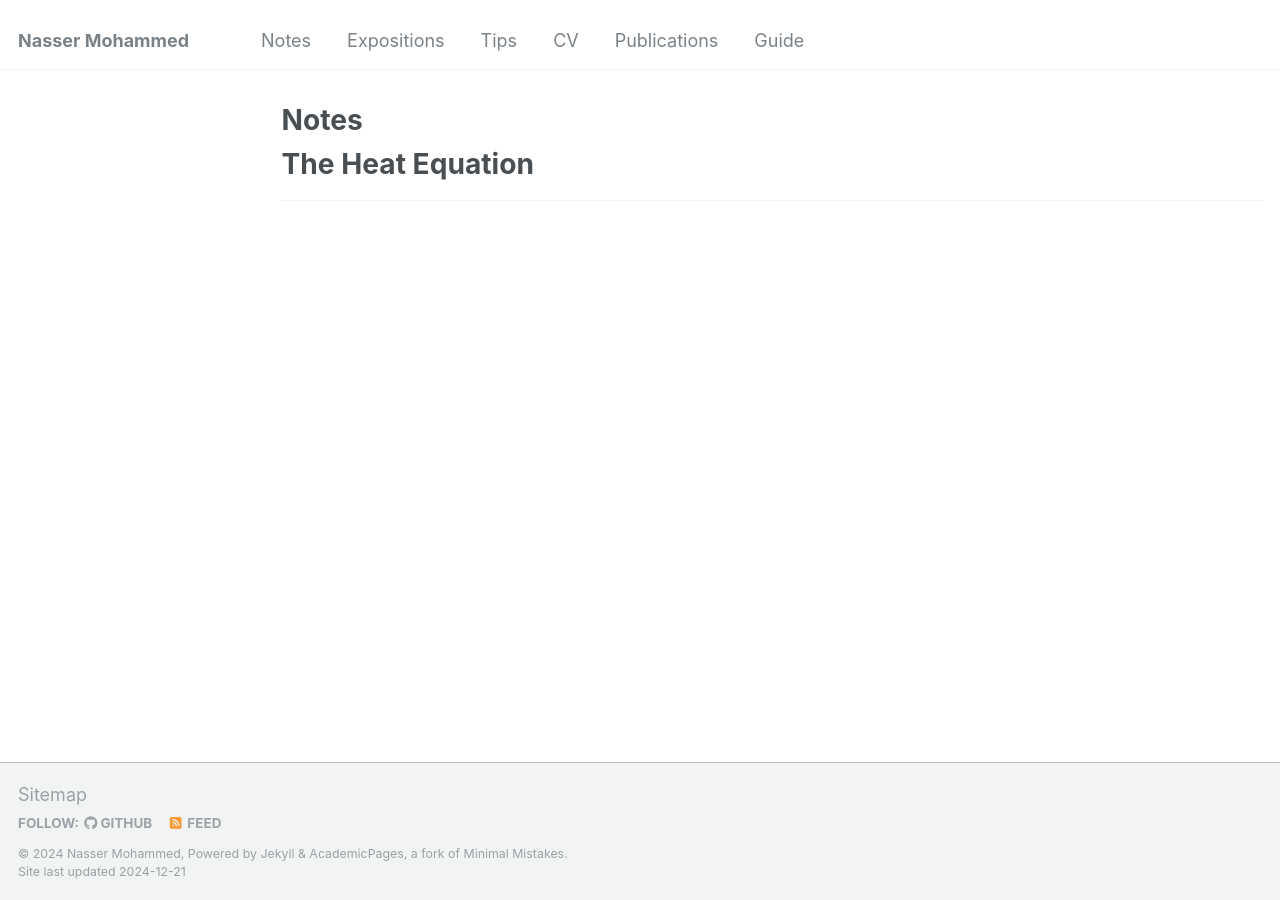
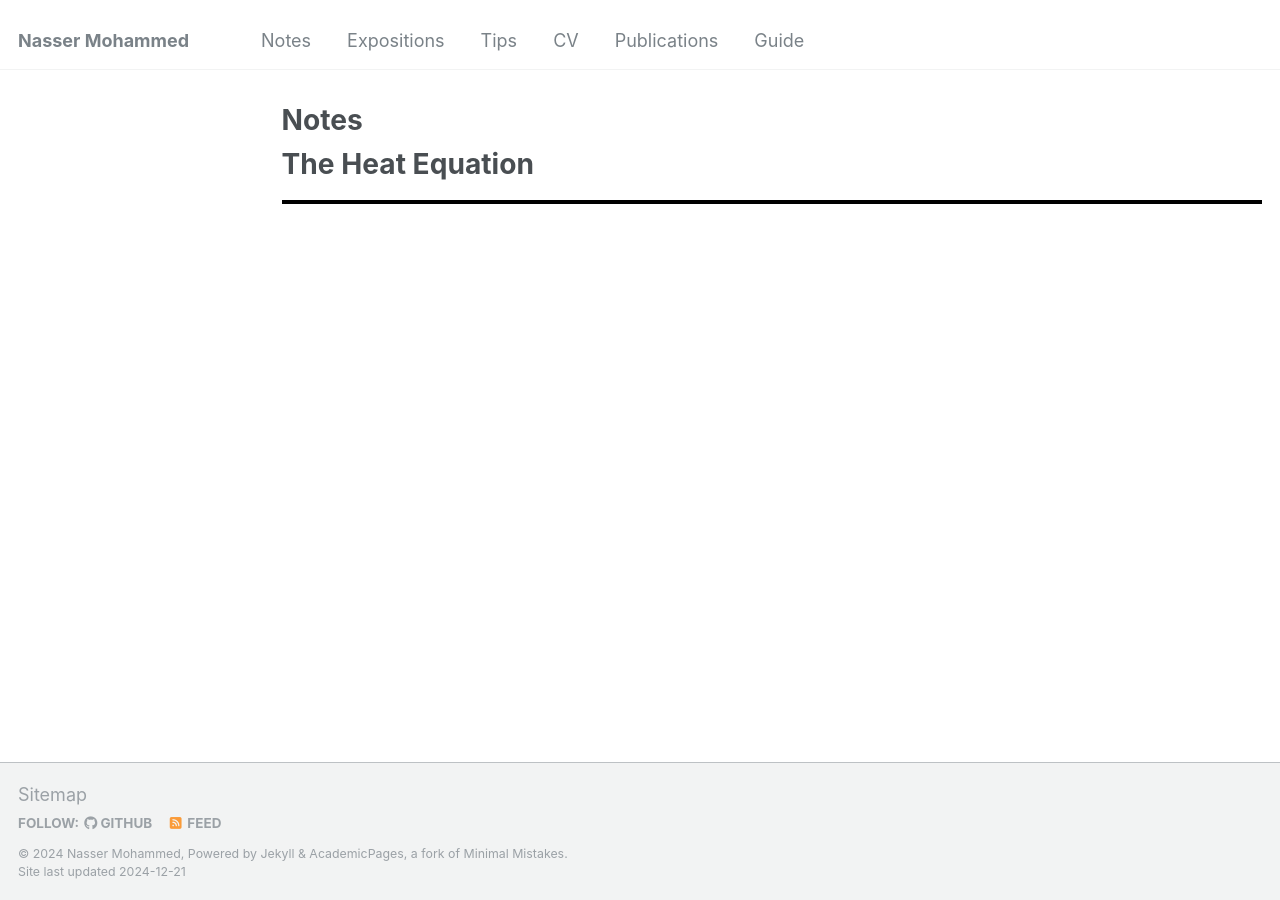
Before and after one commit to Nasser-Mohammed/Nasser-Mohammed.github.io, a Jekyll site: the page built from _pages/notes.md, in a window 1280 px wide. Built offline with Jekyll 4.4.1, drawn with Linux system fonts in a browser that asks for light colours.

Commit message:
Update notes.md

```diff
--- a/_pages/notes.md
+++ b/_pages/notes.md
@@ -8,4 +8,4 @@ author_profile: false
 The Heat Equation
 ==
 
-***
+<hr style="border: 2px solid black;">
```
